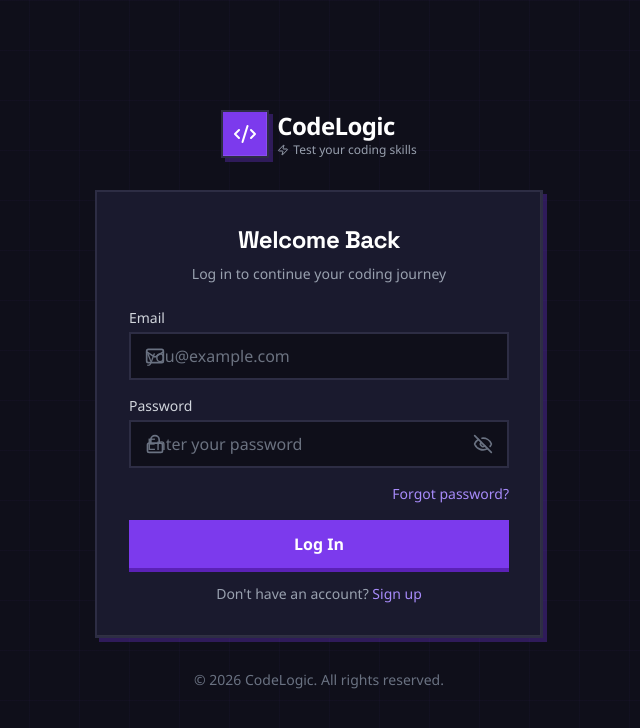
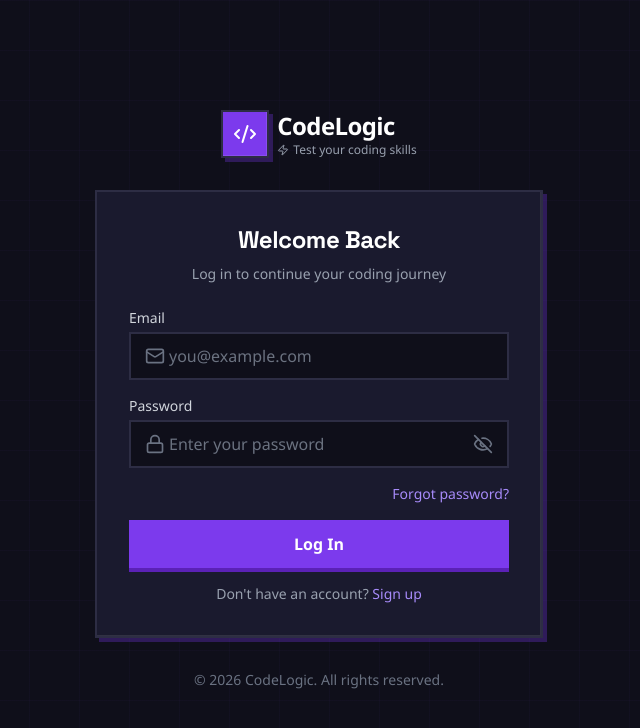
Before and after one commit to jovdim/codelogic, a Next.js app in the folder frontend/: page /login in a window 1280 px wide. Shown: the top 728 px of the page, without its empty margins (321-961 px from the left). Built offline with nearby package versions, Linux system fonts and the light colour scheme; no server answers.

Commit message:
change favicon

```diff
--- a/frontend/src/app/globals.css
+++ b/frontend/src/app/globals.css
@@ -273,6 +273,11 @@ body::before {
 
 .input-field::placeholder {
   color: var(--muted);
+}
+
+/* form field icon issuee*/
+.input-field.pl-12 {
+  padding-left: 38px !important;
 }
 
 /* Card styles */
--- a/frontend/src/app/layout.tsx
+++ b/frontend/src/app/layout.tsx
@@ -23,6 +23,9 @@ export const metadata: Metadata = {
   title: "CodeLogic - Learn Programming Through Quizzes",
   description:
     "A pixel-art gamified quiz platform for learning programming languages",
+  icons: {
+    icon: "/logo/codelogic-logo.png",
+  },
 };
 
 export default function RootLayout({
```
Also changed, not shown: frontend/public/logo/codelogic-logo.png (added), frontend/public/logo/codelogic-logo.svg (deleted).
